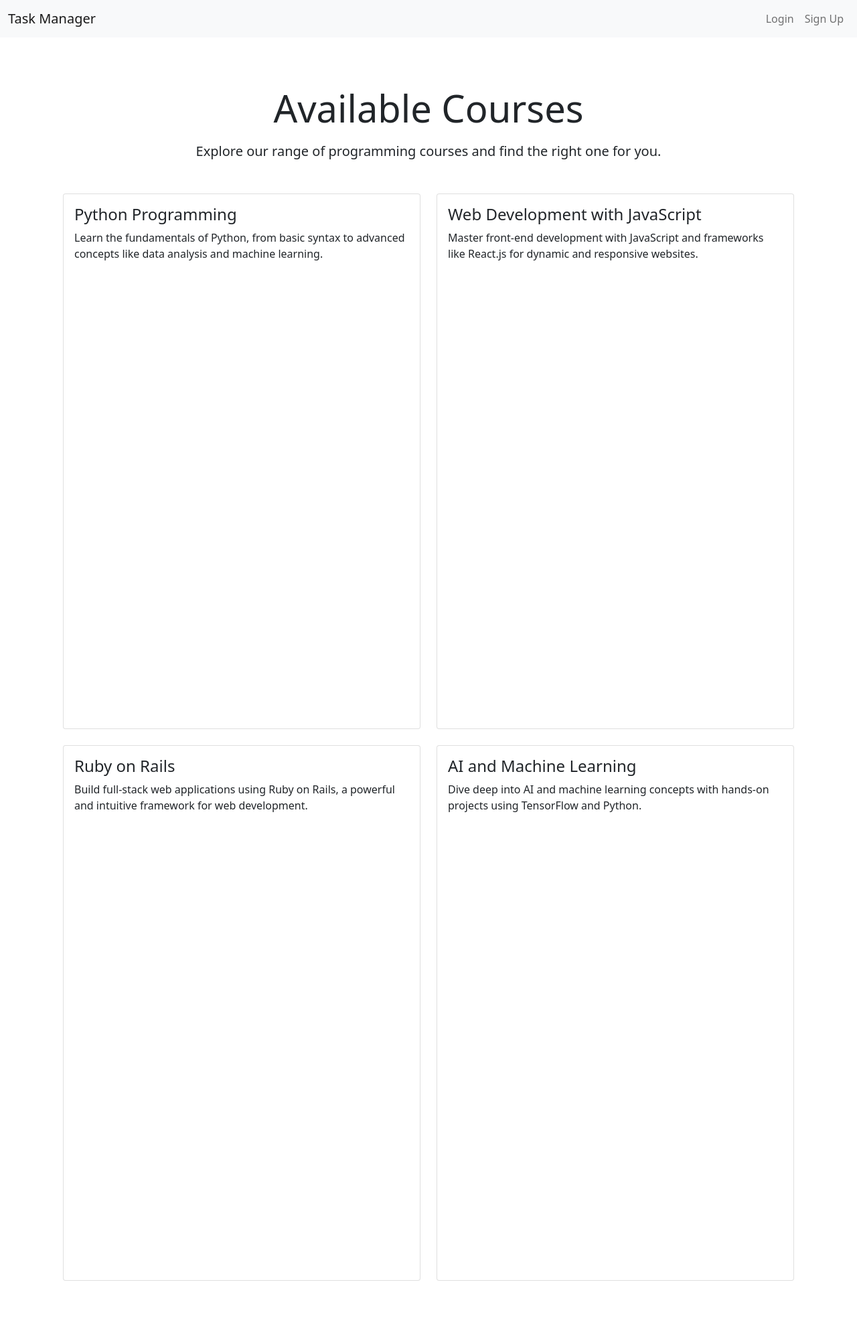
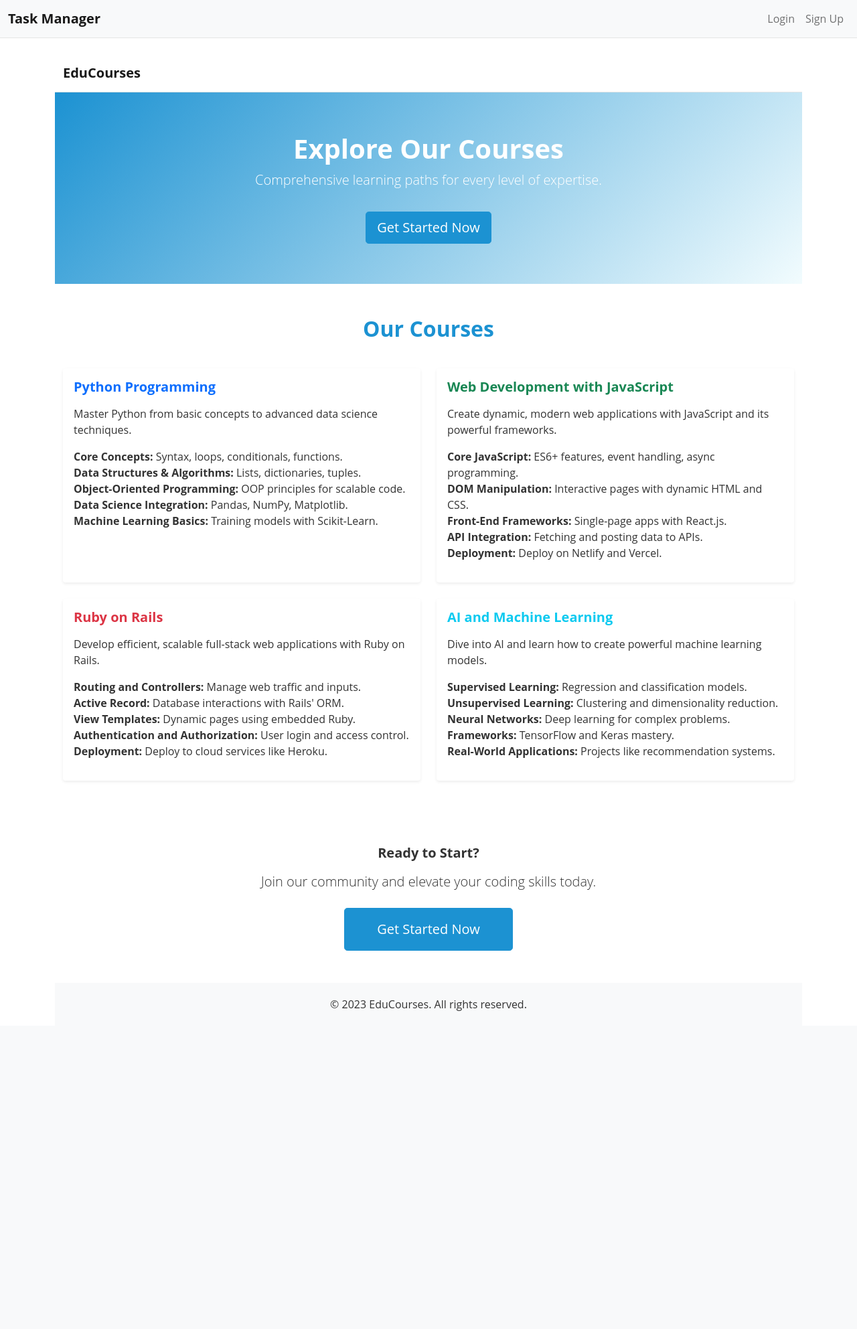
Before and after one commit to arhamzahid23571113/Team-Aardvark, a Django app: template tutorials/templates/available_courses.html in a window 1280 px wide. Shown: the whole page at 67% size. After the commit the page ends 1510 px from the top, so only its background shows below. Run offline with Django 3.2, Linux system fonts and the light colour scheme; the template is opened without the code that fills it, so the values that code supplies are empty; some libraries are stand-ins or nearby versions.

Commit message:
Improve the design of available_courses.html

```diff
--- a/tutorials/templates/available_courses.html
+++ b/tutorials/templates/available_courses.html
@@ -1,52 +1,167 @@
 {% extends 'base.html' %}
+{% load static %}
 
 {% block content %}
+<!-- Custom CSS -->
+<style>
+  /* Fonts and Colors */
+  body {
+    font-family: 'Open Sans', sans-serif;
+    color: #333;
+  }
+  .navbar {
+    background-color: #fff;
+    border-bottom: 1px solid #e5e5e5;
+  }
+  .navbar-brand {
+    font-weight: bold;
+    color: #1c92d2;
+  }
+  .hero-section {
+    background: linear-gradient(135deg, #1c92d2 0%, #f2fcfe 100%);
+    color: #fff;
+    padding: 60px 0;
+  }
+  .hero-section h1 {
+    font-size: 2.5rem;
+    font-weight: 700;
+  }
+  .section-title {
+    color: #1c92d2;
+    margin-bottom: 40px;
+  }
+  .card {
+    border: none;
+    transition: transform 0.3s, box-shadow 0.3s;
+  }
+  .card:hover {
+    transform: translateY(-5px);
+    box-shadow: 0 6px 20px rgba(0, 0, 0, 0.1);
+  }
+  .card-title {
+    font-size: 1.25rem;
+    font-weight: bold;
+  }
+  .btn-primary {
+    background-color: #1c92d2;
+    border-color: #1c92d2;
+  }
+  .btn-primary:hover {
+    background-color: #0d3b66;
+    border-color: #0d3b66;
+  }
+  .footer {
+    background-color: #f8f9fa;
+    padding: 20px 0;
+  }
+</style>
+
+<!-- Navigation Bar -->
+<nav class="navbar navbar-expand-lg navbar-light">
+  <div class="container">
+    <a class="navbar-brand" href="#">EduCourses</a>
+    <button class="navbar-toggler" type="button" data-bs-toggle="collapse" data-bs-target="#navbarNav"
+      aria-controls="navbarNav" aria-expanded="false" aria-label="Toggle navigation">
+      <span class="navbar-toggler-icon"></span>
+    </button>
+  </div>
+</nav>
+
+<!-- Hero Section -->
+<div class="hero-section text-center">
+  <div class="container">
+    <h1 class="display-5 fw-bold">Explore Our Courses</h1>
+    <p class="lead">Comprehensive learning paths for every level of expertise.</p>
+    <a href="#" class="btn btn-primary btn-lg mt-3">Get Started Now</a>
+  </div>
+</div>
+
+<!-- Available Courses Section -->
 <div class="container py-5">
-  <div class="text-center">
-    <h1 class="display-4">Available Courses</h1>
-    <p class="lead mt-3">Explore our range of programming courses and find the right one for you.</p>
-  </div>
+  <h2 class="text-center fw-bold section-title">Our Courses</h2>
 
-  <div class="row mt-5">
+  <div class="row g-4">
     <!-- Course 1 -->
-    <div class="col-md-6 mb-4">
-      <div class="card h-100">
-        <div class="card-body">
-          <h4 class="card-title">Python Programming</h4>
-          <p class="card-text">Learn the fundamentals of Python, from basic syntax to advanced concepts like data analysis and machine learning.</p>
+    <div class="col-md-6 d-flex align-items-stretch">
+      <div class="card shadow-sm w-100">
+        <div class="card-body d-flex flex-column">
+          <h5 class="card-title text-primary mb-3">Python Programming</h5>
+          <p class="card-text">Master Python from basic concepts to advanced data science techniques.</p>
+          <ul class="list-unstyled flex-grow-1">
+            <li><strong>Core Concepts:</strong> Syntax, loops, conditionals, functions.</li>
+            <li><strong>Data Structures & Algorithms:</strong> Lists, dictionaries, tuples.</li>
+            <li><strong>Object-Oriented Programming:</strong> OOP principles for scalable code.</li>
+            <li><strong>Data Science Integration:</strong> Pandas, NumPy, Matplotlib.</li>
+            <li><strong>Machine Learning Basics:</strong> Training models with Scikit-Learn.</li>
+          </ul>
         </div>
       </div>
     </div>
 
     <!-- Course 2 -->
-    <div class="col-md-6 mb-4">
-      <div class="card h-100">
-        <div class="card-body">
-          <h4 class="card-title">Web Development with JavaScript</h4>
-          <p class="card-text">Master front-end development with JavaScript and frameworks like React.js for dynamic and responsive websites.</p>
+    <div class="col-md-6 d-flex align-items-stretch">
+      <div class="card shadow-sm w-100">
+        <div class="card-body d-flex flex-column">
+          <h5 class="card-title text-success mb-3">Web Development with JavaScript</h5>
+          <p class="card-text">Create dynamic, modern web applications with JavaScript and its powerful frameworks.</p>
+          <ul class="list-unstyled flex-grow-1">
+            <li><strong>Core JavaScript:</strong> ES6+ features, event handling, async programming.</li>
+            <li><strong>DOM Manipulation:</strong> Interactive pages with dynamic HTML and CSS.</li>
+            <li><strong>Front-End Frameworks:</strong> Single-page apps with React.js.</li>
+            <li><strong>API Integration:</strong> Fetching and posting data to APIs.</li>
+            <li><strong>Deployment:</strong> Deploy on Netlify and Vercel.</li>
+          </ul>
         </div>
       </div>
     </div>
 
     <!-- Course 3 -->
-    <div class="col-md-6 mb-4">
-      <div class="card h-100">
-        <div class="card-body">
-          <h4 class="card-title">Ruby on Rails</h4>
-          <p class="card-text">Build full-stack web applications using Ruby on Rails, a powerful and intuitive framework for web development.</p>
+    <div class="col-md-6 d-flex align-items-stretch">
+      <div class="card shadow-sm w-100">
+        <div class="card-body d-flex flex-column">
+          <h5 class="card-title text-danger mb-3">Ruby on Rails</h5>
+          <p class="card-text">Develop efficient, scalable full-stack web applications with Ruby on Rails.</p>
+          <ul class="list-unstyled flex-grow-1">
+            <li><strong>Routing and Controllers:</strong> Manage web traffic and inputs.</li>
+            <li><strong>Active Record:</strong> Database interactions with Rails' ORM.</li>
+            <li><strong>View Templates:</strong> Dynamic pages using embedded Ruby.</li>
+            <li><strong>Authentication and Authorization:</strong> User login and access control.</li>
+            <li><strong>Deployment:</strong> Deploy to cloud services like Heroku.</li>
+          </ul>
         </div>
       </div>
     </div>
 
     <!-- Course 4 -->
-    <div class="col-md-6 mb-4">
-      <div class="card h-100">
-        <div class="card-body">
-          <h4 class="card-title">AI and Machine Learning</h4>
-          <p class="card-text">Dive deep into AI and machine learning concepts with hands-on projects using TensorFlow and Python.</p>
+    <div class="col-md-6 d-flex align-items-stretch">
+      <div class="card shadow-sm w-100">
+        <div class="card-body d-flex flex-column">
+          <h5 class="card-title text-info mb-3">AI and Machine Learning</h5>
+          <p class="card-text">Dive into AI and learn how to create powerful machine learning models.</p>
+          <ul class="list-unstyled flex-grow-1">
+            <li><strong>Supervised Learning:</strong> Regression and classification models.</li>
+            <li><strong>Unsupervised Learning:</strong> Clustering and dimensionality reduction.</li>
+            <li><strong>Neural Networks:</strong> Deep learning for complex problems.</li>
+            <li><strong>Frameworks:</strong> TensorFlow and Keras mastery.</li>
+            <li><strong>Real-World Applications:</strong> Projects like recommendation systems.</li>
+          </ul>
         </div>
       </div>
     </div>
   </div>
 </div>
+
+<!-- Call to Action Section -->
+<div class="container text-center py-5">
+  <h5 class="fw-bold mb-3">Ready to Start?</h5>
+  <p class="lead mb-4">Join our community and elevate your coding skills today.</p>
+  <a href="#" class="btn btn-primary btn-lg px-5 py-3">Get Started Now</a>
+</div>
+
+<!-- Footer -->
+<footer class="footer text-center">
+  <div class="container">
+    <p class="mb-0">&copy; 2023 EduCourses. All rights reserved.</p>
+  </div>
+</footer>
 {% endblock %}
```
Also changed, not shown: tutorials/templates/learn_more.html (+53 -52 lines).
